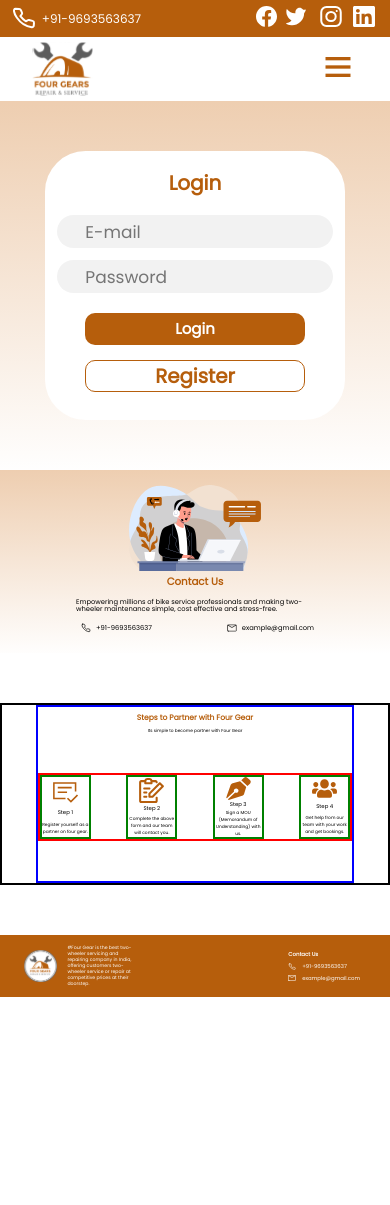
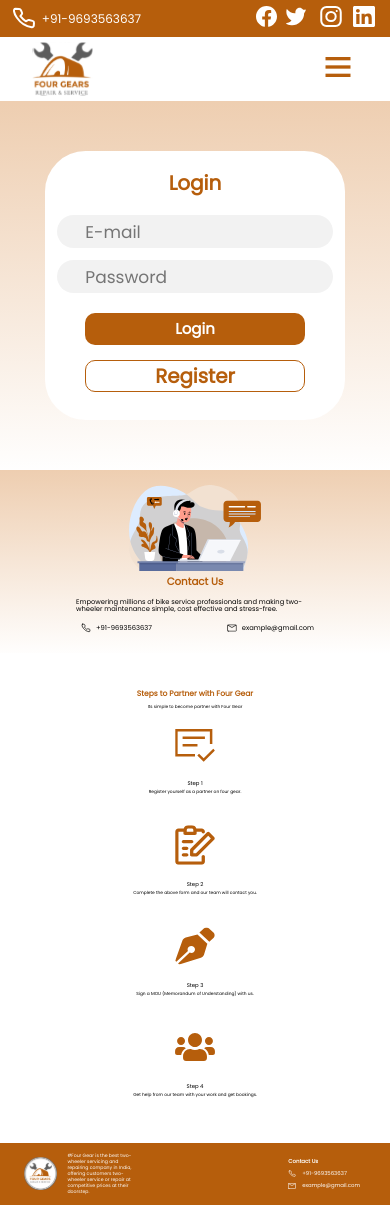
Before and after one commit to anshulkumarx7/fourGear-partner, a React (Vite) app: page / in a window 390 px wide. Before the commit the page ends 997 px from the top, so only its background shows below. Built offline with nearby package versions, Linux system fonts and the light colour scheme.

Commit message:
fix responsiveness steps.jsx

```diff
--- a/src/Styles/Steps.css
+++ b/src/Styles/Steps.css
@@ -6,13 +6,13 @@
   display: flex;
   align-items: center;
   justify-content: center;
-  border: 2px solid black;
+  /* border: 2px solid black; */
   margin: 5rem 0;
 }
 .fourGearStepsContainer {
   width: 81.527vw;
   /* height: 68.61vh; */
-  border: 2px solid blue;
+  /* border: 2px solid blue; */
   display: flex;
   flex-direction: column;
   align-items: center;
@@ -32,7 +32,7 @@
 .fourGearStepsInnerContainer{
     width:100%;
     /* height:39.1667vh; */
-    border:2px solid red;
+    /* border:2px solid red; */
     margin:4rem 0;
     display: flex;
     justify-content: space-between;
@@ -40,14 +40,16 @@
 .fourGearStepsSubInnerContainer{
     width:12.986vw;
     /* height:100%; */
-    border:2px solid green;
+    /* border:2px solid green; */
     display: flex;
     flex-direction: column;
     align-items: center;
-    justify-content: space-around;
+    /* justify-content: space-around; */
 }
 .fourGearStepsSubInnerContainer img{
     max-width:6.4722vw;
+    height:6.45833vw;
+    margin-bottom:1.5rem ;
 }
 .fourGearStepsSubInnerContainer h2{
     font-weight: 500;
@@ -60,3 +62,27 @@
     font-size:1.12vw ;
     text-align: center;
 }
+@media screen and (max-width:550px){
+  .fourGearSteps{
+    width:100%;
+    margin: 3rem 0;
+  }
+  .fourGearStepsContainer{
+    width:100%;
+  }
+  .fourGearStepsInnerContainer{
+    flex-direction: column;
+    align-items: center;
+    margin: unset;
+  }
+  .fourGearStepsSubInnerContainer{
+    margin: 1.5rem 0;
+    width:14rem;
+  }
+  .fourGearStepsSubInnerContainer img{
+    max-width:4rem;
+    height:4rem;
+  }
+
+
+}
```
